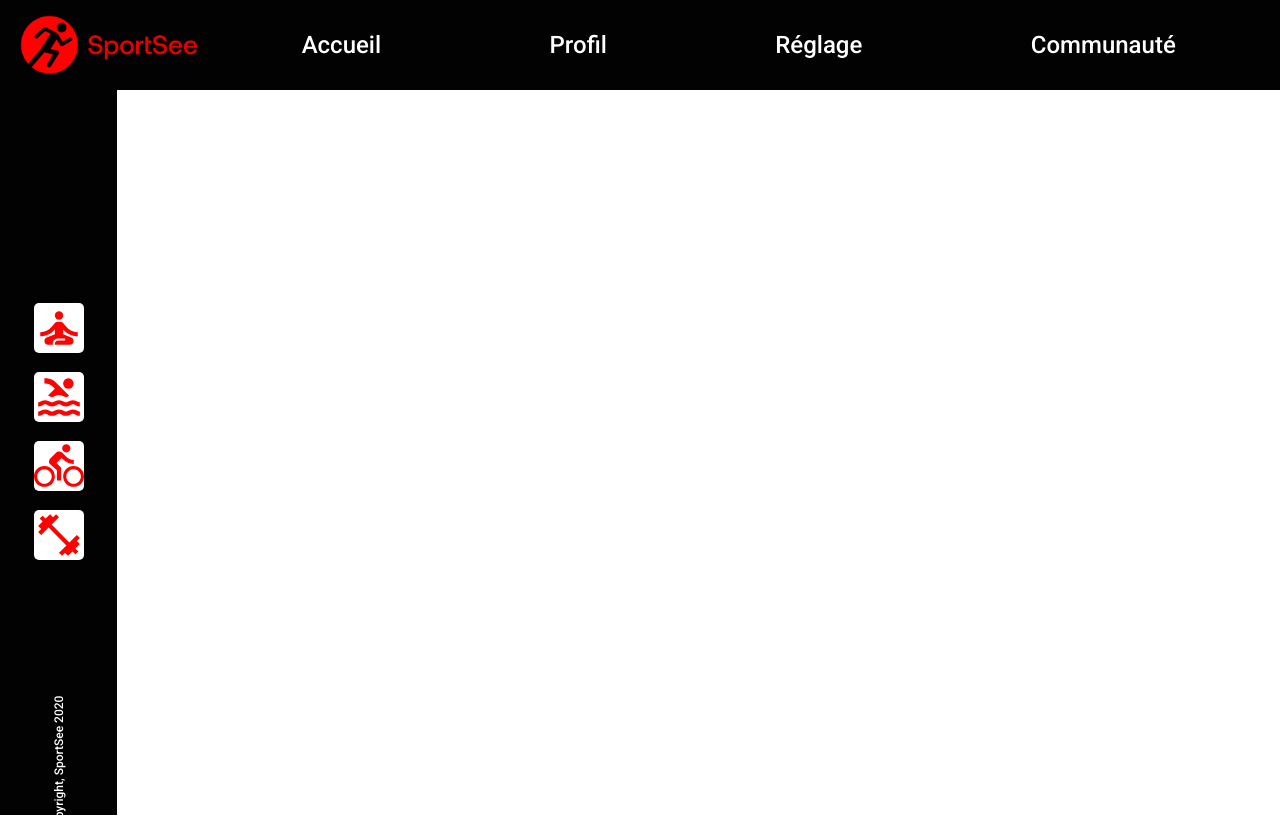
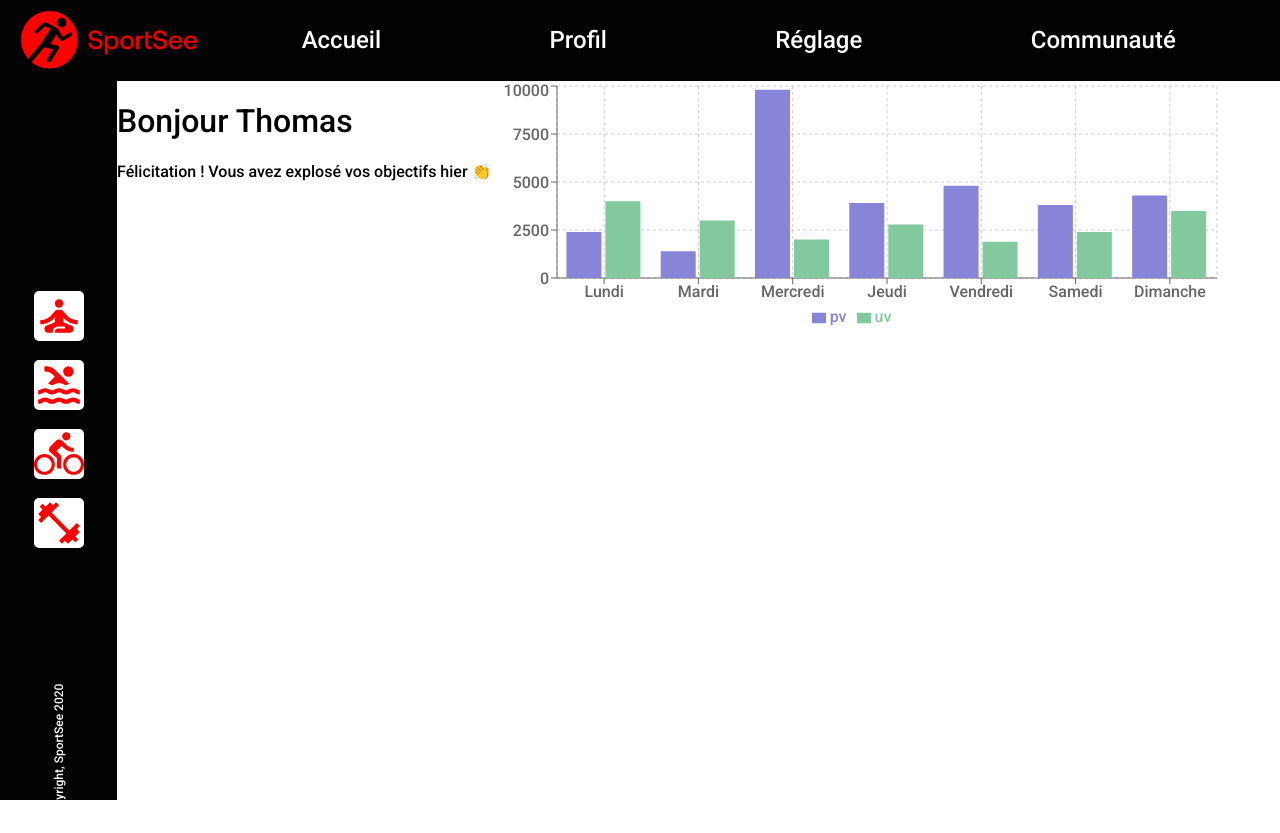
Before and after one commit to AugustinDmrt/SportSee, a React (Vite) app: page / in a window 1280 px wide. Built offline with nearby package versions, Linux system fonts and the light colour scheme.

Commit message:
Rectification de la strucutre de la nav + intégration de Recharts

```diff
--- a/package.json
+++ b/package.json
@@ -16,6 +16,7 @@
     "@mui/material": "^5.15.15",
     "react": "^18.2.0",
     "react-dom": "^18.2.0",
+    "recharts": "^2.12.5",
     "sass": "^1.74.1"
   },
   "devDependencies": {
--- /dev/null
+++ b/src/components/DailyActivities/DailyActivities.tsx
@@ -0,0 +1,70 @@
+import {
+  Bar,
+  BarChart,
+  CartesianGrid,
+  Legend,
+  Tooltip,
+  XAxis,
+  YAxis,
+} from "recharts";
+
+const DailyActivities = () => {
+  const data = [
+    {
+      name: "Lundi",
+      uv: 4000,
+      pv: 2400,
+      amt: 2400,
+    },
+    {
+      name: "Mardi",
+      uv: 3000,
+      pv: 1398,
+      amt: 2210,
+    },
+    {
+      name: "Mercredi",
+      uv: 2000,
+      pv: 9800,
+      amt: 2290,
+    },
+    {
+      name: "Jeudi",
+      uv: 2780,
+      pv: 3908,
+      amt: 2000,
+    },
+    {
+      name: "Vendredi",
+      uv: 1890,
+      pv: 4800,
+      amt: 2181,
+    },
+    {
+      name: "Samedi",
+      uv: 2390,
+      pv: 3800,
+      amt: 2500,
+    },
+    {
+      name: "Dimanche",
+      uv: 3490,
+      pv: 4300,
+      amt: 2100,
+    },
+  ];
+  return (
+    <div>
+      <BarChart width={730} height={250} data={data}>
+        <CartesianGrid strokeDasharray="3 3" />
+        <XAxis dataKey="name" />
+        <YAxis />
+        <Tooltip />
+        <Legend />
+        <Bar dataKey="pv" fill="#8884d8" />
+        <Bar dataKey="uv" fill="#82ca9d" />
+      </BarChart>
+    </div>
+  );
+};
+export default DailyActivities;
--- a/src/components/NavLeft/NavLeft.sass
+++ b/src/components/NavLeft/NavLeft.sass
@@ -4,7 +4,7 @@
   align-items: center
   justify-content: center
   background-color: #020203
-  height: 90.6%
+  height: 100%
   width: 117px
 
 .navigation-left-content
@@ -26,4 +26,3 @@
   transform: rotate(-90deg)
   width: 500px
   font-size: 12px
-  font-weight: medium
--- a/src/pages/Home/Home.sass
+++ b/src/pages/Home/Home.sass
@@ -1,2 +1,15 @@
 .home-container
   height: 100%
+  display: flex
+  flex-direction: column
+  flex-grow: 1
+
+.home-content
+  display: flex
+  flex-direction: row
+  height: 100%
+
+.home-dashboard
+  display: flex
+  flex-direction: row
+  flex-grow: 1
--- a/src/pages/Home/Home.tsx
+++ b/src/pages/Home/Home.tsx
@@ -1,3 +1,4 @@
+import DailyActivities from "../../components/DailyActivities/DailyActivities";
 import NavLeft from "../../components/NavLeft/NavLeft";
 import NavTop from "../../components/NavTop/NavTop";
 import "./Home.sass";
@@ -6,7 +7,18 @@ const Home = () => {
   return (
     <div className="home-container">
       <NavTop />
-      <NavLeft />
+      <div className="home-content">
+        <NavLeft />
+        <div className="home-dashbord">
+          <h1>
+            Bonjour <span>Thomas</span>
+          </h1>
+          <p>Félicitation ! Vous avez explosé vos objectifs hier 👏</p>
+        </div>
+        <div>
+          <DailyActivities />
+        </div>
+      </div>
     </div>
   );
 };
```
Also changed, not shown: src/components/DailyActivities/DailyActivities.sass (added), 1 other file (tests, documents, lock files or other folders).
